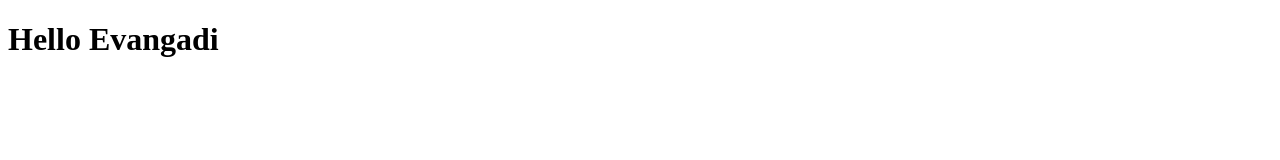
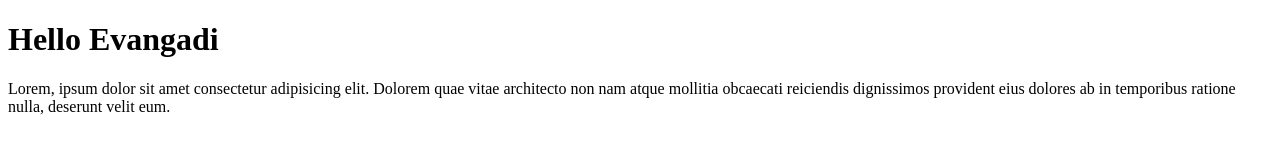
Before and after one commit to BOSSNATY/Exercise, a plain HTML site: page index.html in a window 1280 px wide. Drawn offline with Linux system fonts and the light colour scheme.

Commit message:
updating paragraph

```diff
--- a/index.html
+++ b/index.html
@@ -7,5 +7,11 @@
   </head>
   <body>
     <h1>Hello Evangadi</h1>
+
+    <p>
+      Lorem, ipsum dolor sit amet consectetur adipisicing elit. Dolorem quae
+      vitae architecto non nam atque mollitia obcaecati reiciendis dignissimos
+      provident eius dolores ab in temporibus ratione nulla, deserunt velit eum.
+    </p>
   </body>
 </html>
```
